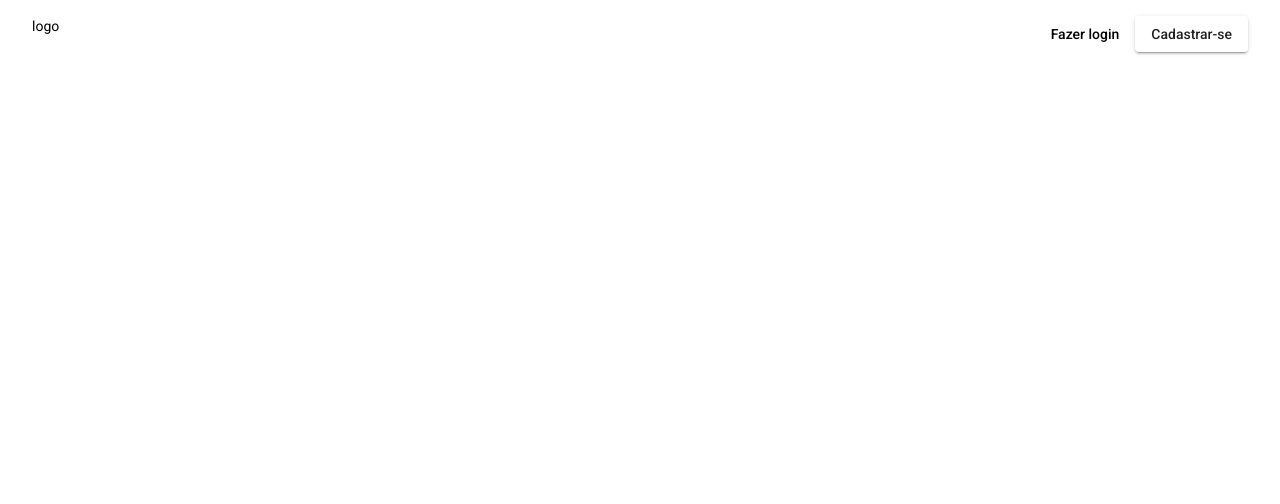
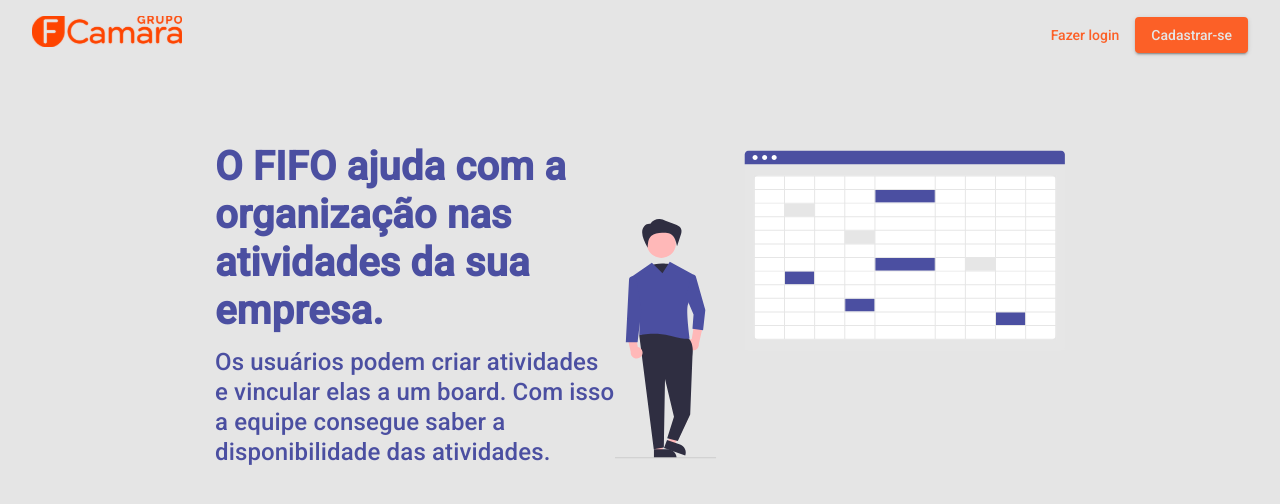
Before and after one commit to laurencioScript/FIFO-FRONT, an Angular app: page / in a window 1280 px wide. Shown: the top 504 px of the page. Built offline with nearby package versions, Linux system fonts and the light colour scheme.

Commit message:
estruturando o html e estilizando com css

```diff
--- a/angular.json
+++ b/angular.json
@@ -127,5 +127,8 @@
       }
     }
   },
-  "defaultProject": "fifo"
+  "defaultProject": "fifo",
+  "cli": {
+    "analytics": "5c2e10c3-9dbd-4849-94a2-a815355efa98"
+  }
 }
--- a/src/app/home-page/home-page.component.html
+++ b/src/app/home-page/home-page.component.html
@@ -1,13 +1,27 @@
 <div id="container">
   <header id="header">
     <div>
-      logo
+      <img src="../../assets/logo.svg" alt="">
     </div>
 
     <div>
-      <button mat-button (click)="openFormLogin()" >Fazer login</button>
-      <button mat-raised-button >Cadastrar-se</button>
+      <button mat-button (click)="openFormLogin()" class="login" >Fazer login</button>
+      <button mat-raised-button class="cadastro">Cadastrar-se</button>
     </div>
   </header>
 
+  <main class="content">
+    <div>
+      <p><strong>O FIFO ajuda com a
+      organização nas atividades da sua
+      empresa.</strong></p>
+      <span>
+      Os usuários podem criar atividades e
+      vincular elas a um board. Com isso a
+      equipe consegue saber a disponibilidade
+      das atividades.
+      </span>
+    </div>
+    <img src="../../assets/landing.svg" alt="">
+  </main>
 </div>
--- a/src/app/home-page/home-page.component.scss
+++ b/src/app/home-page/home-page.component.scss
@@ -1,5 +1,10 @@
-#header {
-  display: flex;
-  justify-content: space-between;
-  padding: 16px 32px;
-}
+#container { background: #E5E5E5; color: #4B4FA1 ; height: 100%; font: 500 24px 'Roboto', 'sans-serif'}
+#header { display: flex; justify-content: space-between; padding: 16px 32px; align-items: center; }
+div img { width: 150px; }
+div .login { color: #FC6027 ;}
+div .cadastro { background: #FC6027; color: #E5E5E5; }
+.content { display: flex; margin: 50px; padding: 24; justify-content: center; align-items: center;}
+.content img { height: 371px; width: 450px; }
+.content div { width: 400px; }
+.content div p { font-weight: bold; font-size: 30pt; line-height: 48px; letter-spacing: 0.15px; }
+.content div span { line-height: 30px; letter-spacing: 0.15px; }
```
Also changed, not shown: src/assets/landing.svg (added), src/assets/logo.svg (added).
